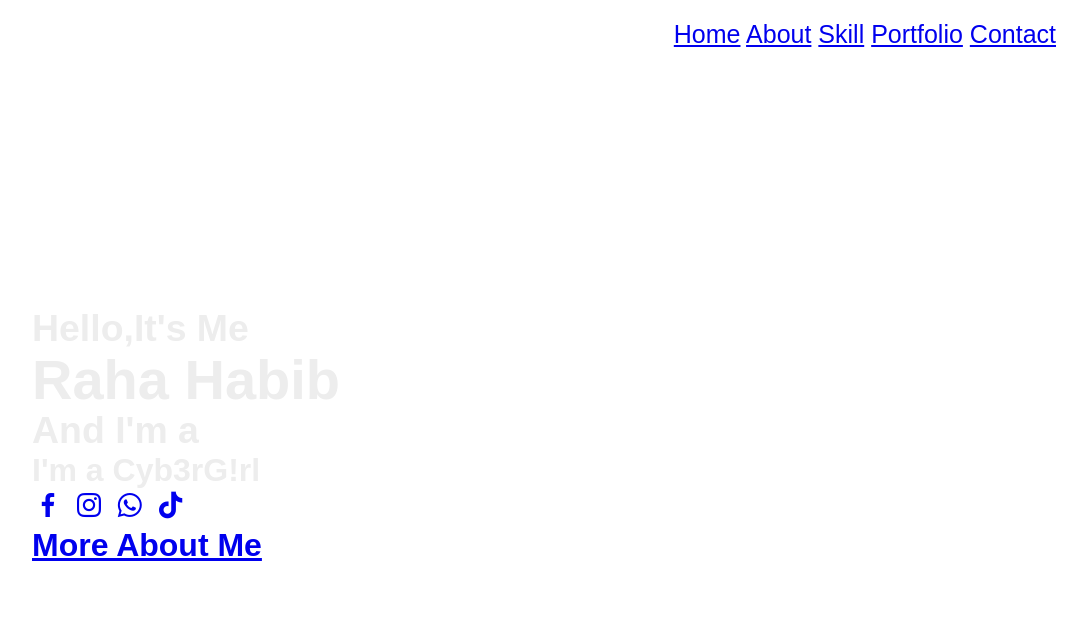
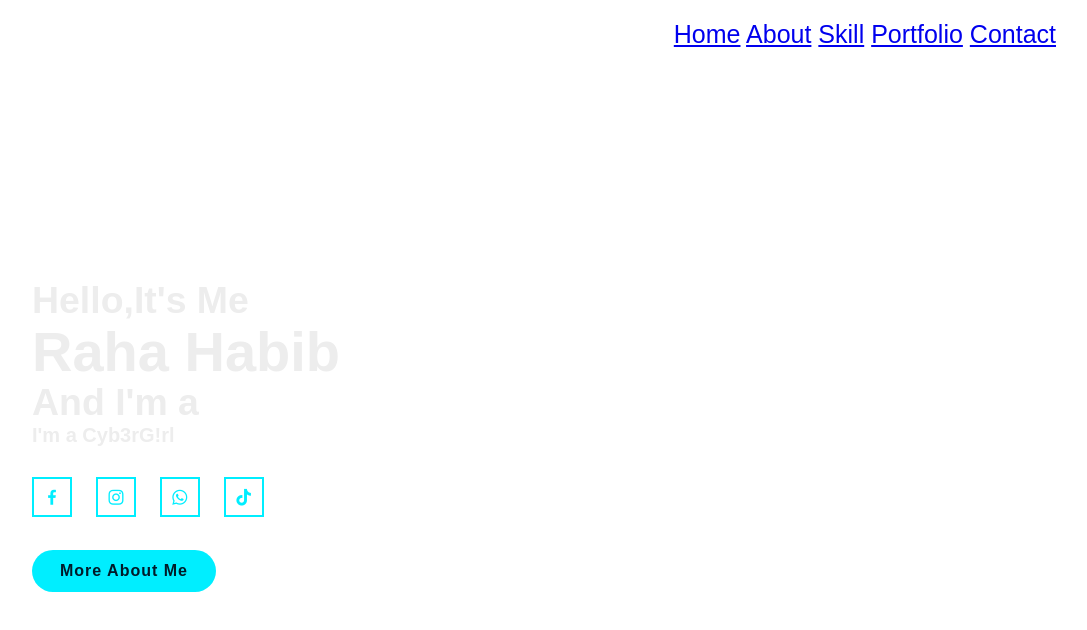
Before and after one commit to RahaFuadHabib/RahasPortfolio, a plain HTML site: page index.html in a window 1280 px wide. Shown: the whole page, without its empty margins (96-1183 px from the left). Drawn offline with nearby package versions, Linux system fonts and the light colour scheme.

Commit message:
added styles, fonts and hovers

```diff
--- a/stylesheet.css
+++ b/stylesheet.css
@@ -68,5 +68,39 @@ body
  margin: -3px 0;
 }
 .home-content p{
-
+    font-size: 20px;
 }
+.home-sci a {
+    display:inline-flex;
+    justify-content:center;
+    align-items: center;
+    width: 40px;
+    height: 40px;
+    background: transparent;
+    border: 2px solid #0ef;
+    font-size: 20px;
+    color: #0ef;
+    text-decoration: none;
+    margin: 30px 15px 30px 0;
+}
+.home-sci a:hover {
+   background: #0ef;
+   color: #001b29;
+   box-shadow: 0 0 20px #0ef;
+}
+.btn-box{
+    display: inline-block;
+    padding: 12px 28px;
+    background: #0ef;
+    border-radius: 40px;
+    font-size: 16px;
+    color: #001b29;
+    letter-spacing: 1px;
+    text-decoration: none;
+    font-weight: 600;
+}
+.btn-shadow {
+    box-shadow: 0 0 5px cyan,
+    0 0 25px cyan, 0 0 50px cyan,
+    0 0 100px cyan, 0 0 200px cyan
+}
```
